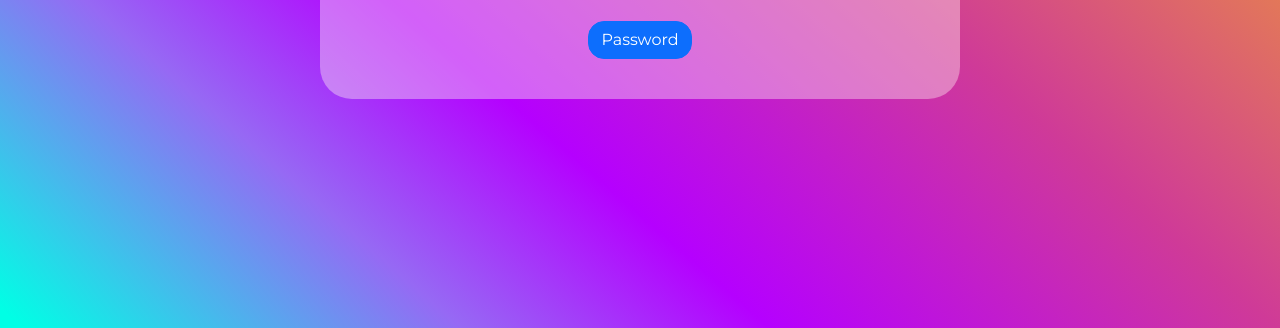
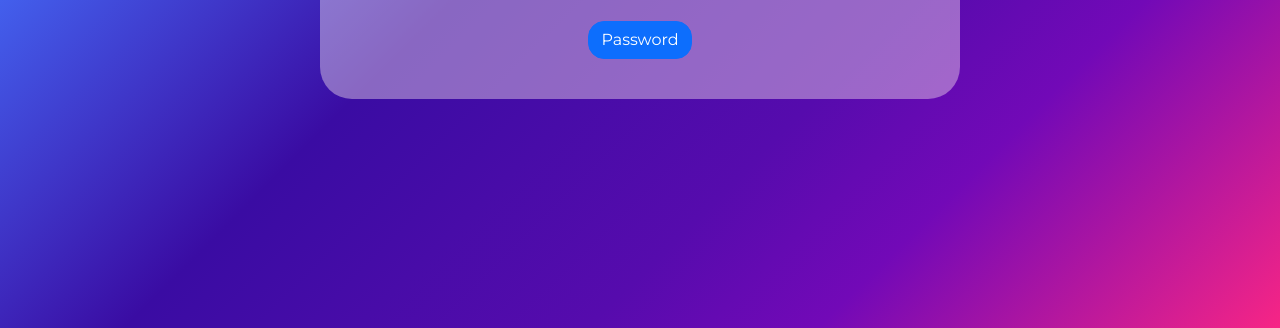
Before and after one commit to filo0509/API_school_project, a website: page password_generator.html in a window 1280 px wide. Shown: the part 472-800 px from the top of the page. Drawn offline with nearby package versions, Linux system fonts and the light colour scheme.

Commit message:
gradient

```diff
--- a/password_generator.html
+++ b/password_generator.html
@@ -7,6 +7,7 @@
       integrity="sha384-KK94CHFLLe+nY2dmCWGMq91rCGa5gtU4mk92HdvYe+M/SXH301p5ILy+dN9+nJOZ"
       crossorigin="anonymous"
     />
+    <link rel="stylesheet" href="static/css/style.css">
     <style>
       @import url("https://fonts.googleapis.com/css2?family=Montserrat:ital,wght@0,100;0,200;0,300;0,400;0,500;0,600;0,700;0,800;0,900;1,100;1,200;1,300;1,400;1,500;1,600;1,700;1,800;1,900&display=swap");
     </style>
@@ -16,15 +17,7 @@
         font-family: "Montserrat", sans-serif;
         height: 100%;
         background: rgb(0, 255, 229);
-        background: linear-gradient(
-          41deg,
-          rgba(0, 255, 229, 1) 1%,
-          rgba(150, 105, 244, 1) 21%,
-          rgba(181, 0, 255, 1) 35%,
-          rgba(207, 58, 152, 1) 58%,
-          rgba(234, 143, 65, 1) 82%,
-          rgba(255, 164, 0, 1) 100%
-        );
+        background: var(--gradient-bottom-left);
       }
 
       #contenuto {
--- /dev/null
+++ b/static/css/style.css
@@ -0,0 +1,50 @@
+:root {
+  /* CSS HEX */
+  --orange-peel: #ff9f1cff;
+  --hunyadi-yellow: #ffbf69ff;
+  --white: #ffffffff;
+  --mint-green: #cbf3f0ff;
+  --light-sea-green: #2ec4b6ff;
+
+  /* CSS HSL */
+  --orange-peel: hsla(35, 100%, 55%, 1);
+  --hunyadi-yellow: hsla(34, 100%, 71%, 1);
+  --white: hsla(0, 0%, 100%, 1);
+  --mint-green: hsla(176, 62%, 87%, 1);
+  --light-sea-green: hsla(174, 62%, 47%, 1);
+  --rose: #f72585ff;
+  --fandango: #b5179eff;
+  --grape: #7209b7ff;
+  --chrysler-blue: #560badff;
+  --dark-blue: #480ca8ff;
+  --zaffre: #3a0ca3ff;
+  --palatinate-blue: #3f37c9ff;
+  --neon-blue: #4361eeff;
+  --chefchaouen-blue: #4895efff;
+  --vivid-sky-blue: #4cc9f0ff;
+
+  /* CSS HSL */
+  --rose: hsla(333, 93%, 56%, 1);
+  --fandango: hsla(309, 77%, 40%, 1);
+  --grape: hsla(276, 91%, 38%, 1);
+  --chrysler-blue: hsla(268, 88%, 36%, 1);
+  --dark-blue: hsla(263, 87%, 35%, 1);
+  --zaffre: hsla(258, 86%, 34%, 1);
+  --palatinate-blue: hsla(243, 57%, 50%, 1);
+  --neon-blue: hsla(229, 83%, 60%, 1);
+  --chefchaouen-blue: hsla(212, 84%, 61%, 1);
+  --vivid-sky-blue: hsla(194, 85%, 62%, 1);
+  --gradient-bottom-left: linear-gradient(
+    315deg,
+    #f72585ff,
+    #b5179eff,
+    #7209b7ff,
+    #560badff,
+    #480ca8ff,
+    #3a0ca3ff,
+    #3f37c9ff,
+    #4361eeff,
+    #4895efff,
+    #4cc9f0ff
+  );
+}
```
Also changed, not shown: index.html (+4 -11 lines).
